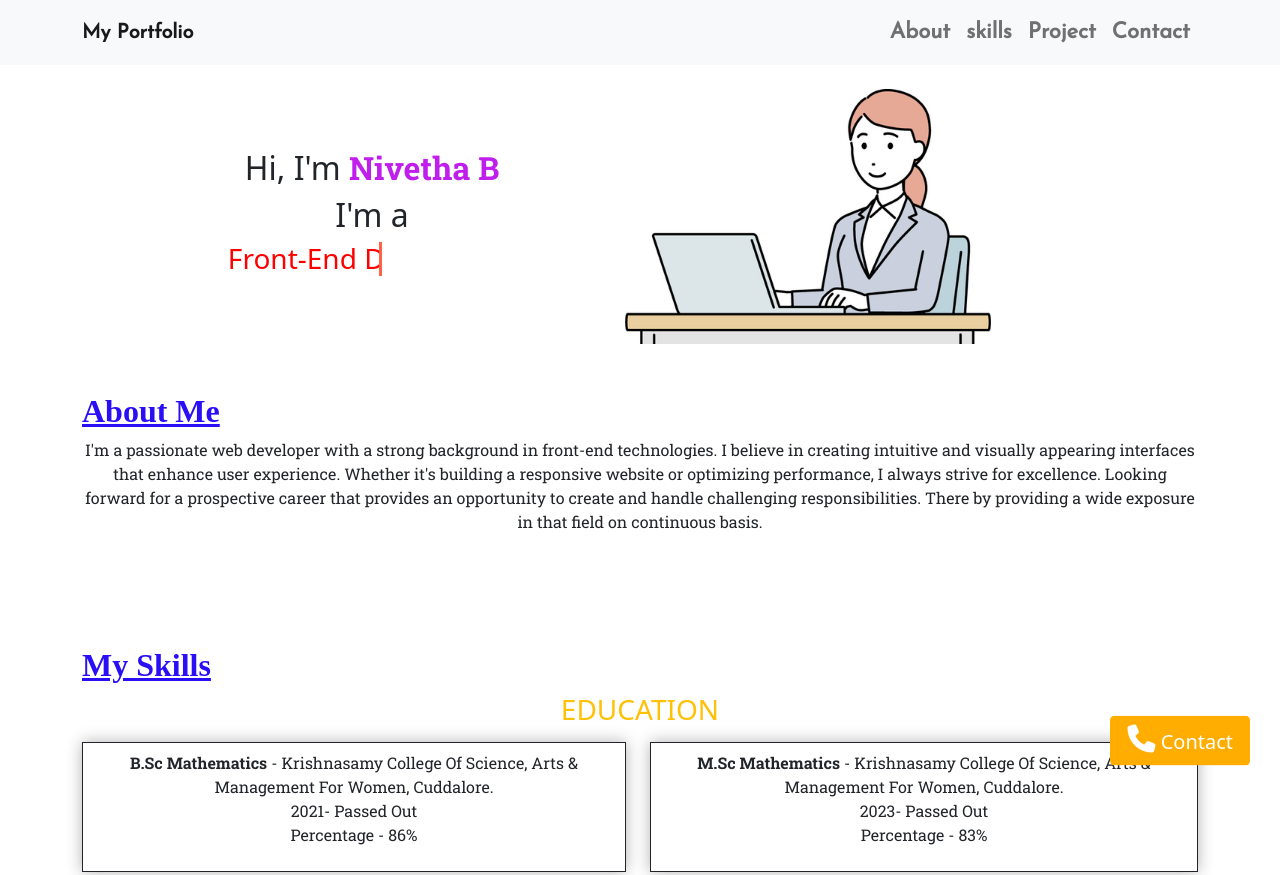
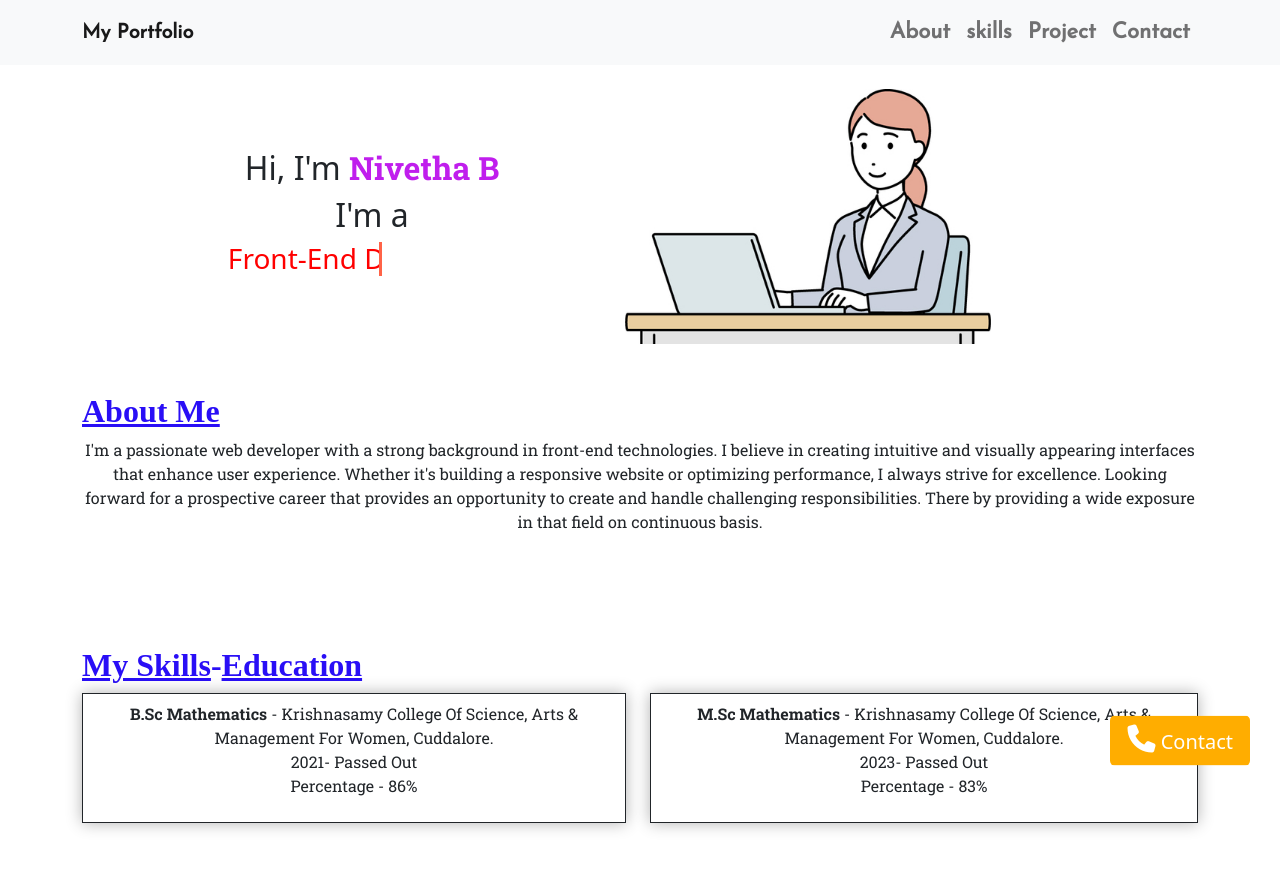
Before and after one commit to Nivetha-Baskaran/Portfolio, a plain HTML site: page index.html in a window 1280 px wide. Shown: the top 875 px of the page. Drawn offline with nearby package versions, Linux system fonts and the light colour scheme; a web font is replaced by a local one.

Commit message:
initial commit

```diff
--- a/index.html
+++ b/index.html
@@ -89,8 +89,7 @@
     <section data-aos="fade-up" data-aos-duration="1000" data-aos-easing="ease-out" data-aos-delay="200"
         data-aos-mirror="true" id="skills" class="py-5">
         <div class="container skills">
-            <h2 class="title"><ins>My Skills</ins></h2>
-            <h3 class="text-warning text-center mb-3">EDUCATION</h3>
+            <h2 class="title"><ins>My Skills</ins>-<ins>Education</ins></h2>
             <div class="d-flex gap-4 text-center skillsdiv">
                 <div class="border border-dark p-2 flex-wrap skillshadow">
                     <p> <span class="fw-bold">B.Sc Mathematics</span> - Krishnasamy College Of
```
